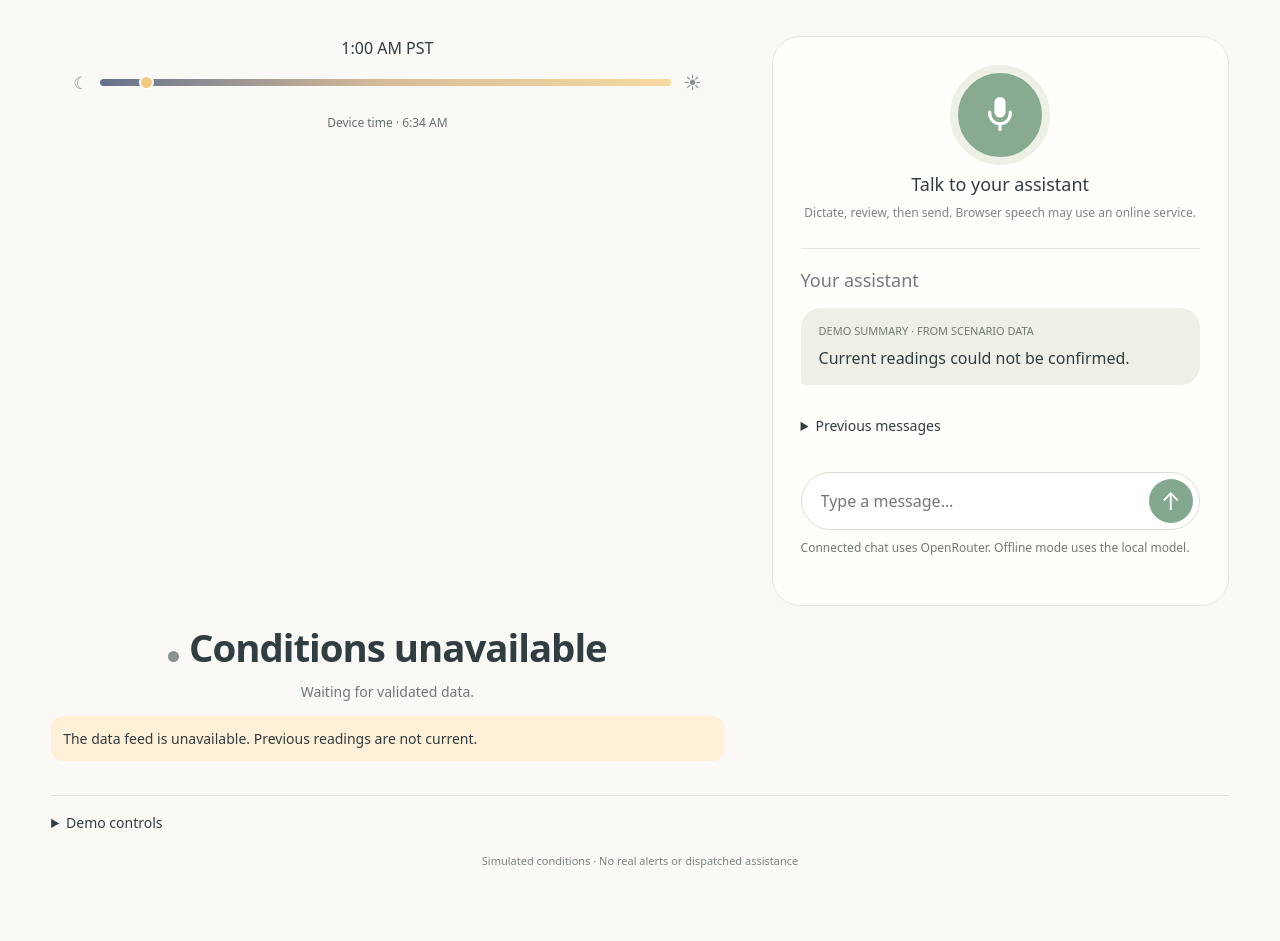
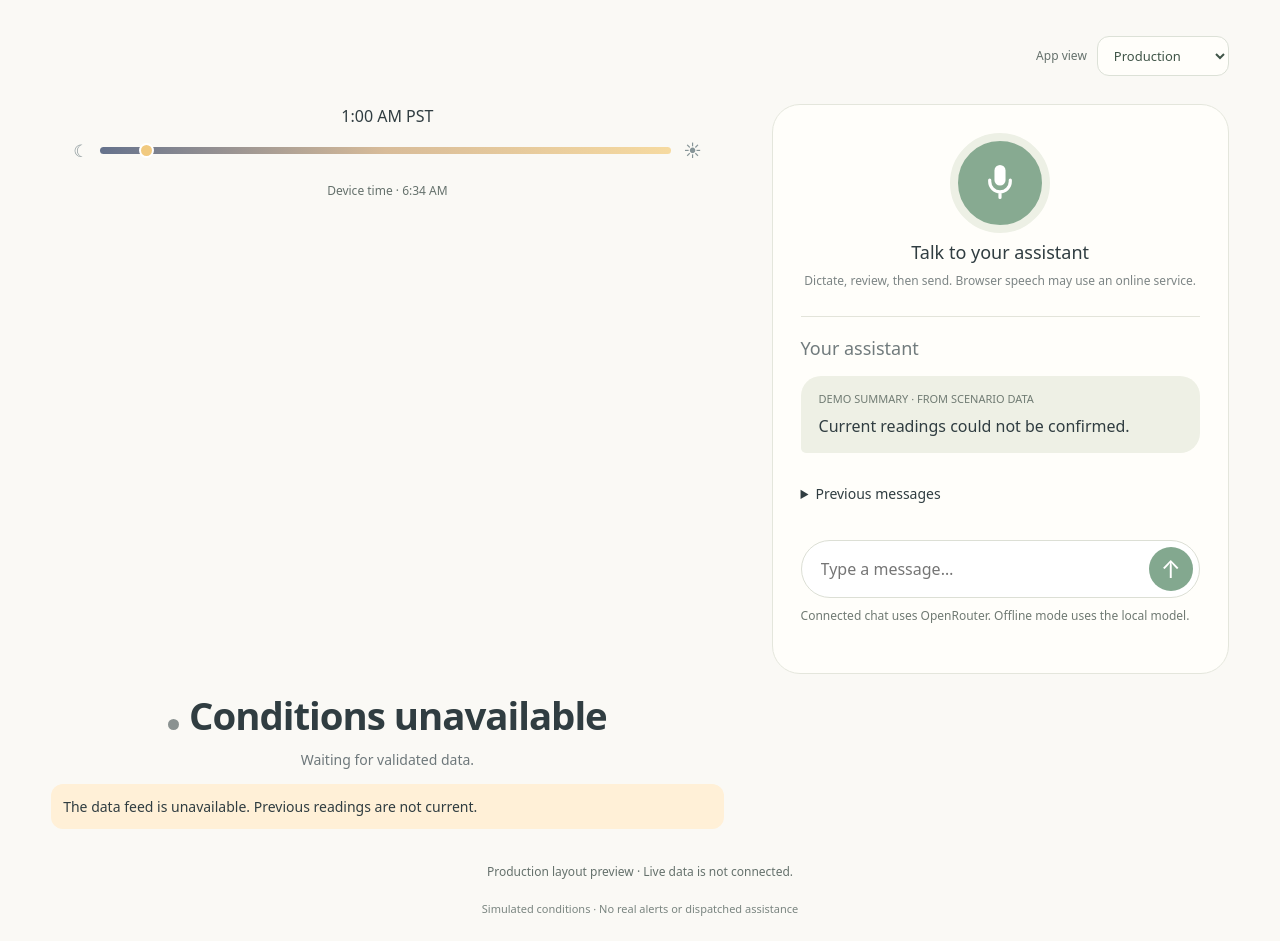
Before and after one commit to DomBarker99/offline-emergency-agent, a website: page modules/weather-companion/public/companion.html in a window 1280 px wide. Before the commit the page ends 893 px from the top, so only its background shows below. Drawn offline with Linux system fonts and the light colour scheme; no server answers.

Commit message:
Separate production view from demo controls

```diff
--- a/modules/weather-companion/public/companion.html
+++ b/modules/weather-companion/public/companion.html
@@ -24,16 +24,18 @@
 }
 @media(min-width:600px) and (max-width:899px){main{max-width:680px;padding:24px 32px}.weather-panel iframe{max-width:545px;height:auto;margin-inline:auto}.voice{margin:18px 0}}
 .connection{grid-column:1/-1;border:1px solid #d6dfd4;background:#edf2e9;border-radius:16px;padding:16px 20px;margin-bottom:16px}.connection strong{display:block}.connection p{margin:4px 0 0;font-size:14px}.connection[hidden]{display:none}#latest-reply{max-height:220px;overflow:auto;white-space:pre-wrap}#latest-reply:empty{display:none}#previous{background:transparent;padding:0;margin:10px 0}#previous summary{padding:8px 0}#messages{max-height:230px;flex:none}.assistant-panel{align-self:start}.mic:not(:disabled){cursor:pointer}.mic[aria-pressed="true"]{background:#b38b61}.local-time{text-align:center;font-size:12px;color:#65716c;margin:5px 0 12px}@media(min-width:900px){.assistant-panel{position:sticky;top:20px}}@media(max-width:899px){.voice{margin:8px 0}.mic{width:60px;height:60px}.voice p{margin:0}.chat{padding-top:10px}.condition{margin-bottom:8px}}
-</style></head><body><main><div class="connection" id="connection" role="status" aria-live="polite" hidden><strong id="connection-title"></strong><p id="connection-copy"></p></div>
+.view-switch{grid-column:1/-1;display:flex;justify-content:flex-end;align-items:center;gap:10px;margin-bottom:8px;font-size:12px;color:#65716c}.view-switch select{width:auto;margin:0;min-height:40px;padding:7px 30px 7px 12px;background:#fffefa;border:1px solid #dce1d7;border-radius:12px;color:#405548}.view-switch label{margin:0;font-size:12px}#demo[hidden]{display:none!important}#view-note{grid-column:1/-1;margin:0;text-align:center;font-size:12px;color:#65716c}
+</style></head><body><main><div class="view-switch"><label for="view-mode">App view</label><select id="view-mode" aria-describedby="view-note"><option value="production" selected>Production</option><option value="demo">Demo</option></select></div><div class="connection" id="connection" role="status" aria-live="polite" hidden><strong id="connection-title"></strong><p id="connection-copy"></p></div>
 <section class="weather-panel" aria-label="Local conditions"><div class="time" id="time">12:00 AM PST</div><div class="cycle" aria-label="Simulated day and night"><span aria-hidden="true">☾</span><div class="track"><span class="marker" id="marker"></span></div><span aria-hidden="true">☀</span></div>
 <p id="local-time" class="local-time"></p><iframe id="scene" src="/animation-studio?embed=external" title="Animated view of simulated local conditions"></iframe>
 <div class="condition"><h1><span class="dot" id="dot"></span><span id="condition">Connecting…</span></h1><p id="subtext">Reading the scenario context.</p></div><p id="error" role="alert" hidden></p>
 </section><section class="assistant-panel" aria-label="Talk with your assistant"><div class="voice"><button id="mic" class="mic" disabled aria-label="Start dictation" aria-pressed="false"><svg viewBox="0 0 48 48" fill="none" aria-hidden="true"><rect x="17" y="5" width="14" height="26" rx="7" fill="currentColor"/><path d="M11 24v2a13 13 0 0026 0v-2M24 39v7" stroke="currentColor" stroke-width="4" stroke-linecap="round"/></svg></button><p>Talk to your assistant</p><span class="muted" id="speech-status" role="status">Checking speech support…</span></div>
 <section class="chat" aria-label="Assistant conversation"><h2>Your assistant</h2><div class="bubble"><small id="summary-label">DEMO SUMMARY · FROM SCENARIO DATA</small><span id="summary">Waiting for the latest readings.</span></div><div id="latest-reply" class="bubble" aria-live="polite"></div><details id="previous"><summary>Previous messages</summary><div id="messages"></div></details><form id="chat-form"><input id="message" aria-label="Message to your assistant" placeholder="Type a message…" maxlength="2000" required><button aria-label="Send message to connected harness" type="submit">↑</button></form><div id="message-status" role="status">Connected chat uses OpenRouter. Offline mode uses the local model.</div></section>
-</section><details id="demo"><summary>Demo controls</summary><label>Scenario<select id="hazard"><option value="flood">Rain & flood</option><option value="fire">Wildfire</option><option value="earthquake">Earthquake</option><option value="outage">Power outage</option><option value="heat">Extreme heat</option></select></label><div class="controls"><button id="play">Pause</button><button id="restart">Restart</button><button id="offline-toggle" aria-pressed="false">Simulate offline</button><button data-stage="0">1 · Steady</button><button data-stage="100">2 · Prepare</button><button data-stage="200">3 · Event</button></div><label>Playback speed<select id="speed"><option value="1">1× · five-minute scenario</option><option value="5" selected>5× · one-minute walkthrough</option></select></label><p class="muted" id="data-status">Connecting</p><details><summary>Harness context</summary><pre id="packet"></pre></details><p class="muted"><a href="/animation-studio">Animation studio</a> · <a href="/">Detailed flood dashboard</a></p></details><footer>Simulated conditions · No real alerts or dispatched assistance</footer>
+</section><details id="demo" hidden><summary>Demo controls</summary><label>Scenario<select id="hazard"><option value="flood">Rain & flood</option><option value="fire">Wildfire</option><option value="earthquake">Earthquake</option><option value="outage">Power outage</option><option value="heat">Extreme heat</option></select></label><div class="controls"><button id="play">Pause</button><button id="restart">Restart</button><button id="offline-toggle" aria-pressed="false">Simulate offline</button><button data-stage="0">1 · Steady</button><button data-stage="100">2 · Prepare</button><button data-stage="200">3 · Event</button></div><label>Playback speed<select id="speed"><option value="1">1× · five-minute scenario</option><option value="5" selected>5× · one-minute walkthrough</option></select></label><p class="muted" id="data-status">Connecting</p><details><summary>Harness context</summary><pre id="packet"></pre></details><p class="muted"><a href="/animation-studio">Animation studio</a> · <a href="/">Detailed flood dashboard</a></p></details><p id="view-note">Production layout preview · Live data is not connected.</p><footer>Simulated conditions · No real alerts or dispatched assistance</footer>
 </main><script>
 (()=>{
  const $=id=>document.getElementById(id);
+ $('view-mode').onchange=e=>{const demo=e.target.value==='demo';$('demo').hidden=!demo;$('demo').open=demo;$('view-note').textContent=demo?'Demo mode · Scenario controls enabled.':'Production layout preview · Live data is not connected.';};
  let seconds=0,running=true,speed=5,hazard='flood',lastTick=performance.now(),packet=null,requestId=0,controller=null,ready=false,replay=0;
  const sessionStart=performance.now();let offlineStart=null,receivedMono=null;
  let simulatedOffline=false,offline=false,localReady=false,lastReceived=null;
```
